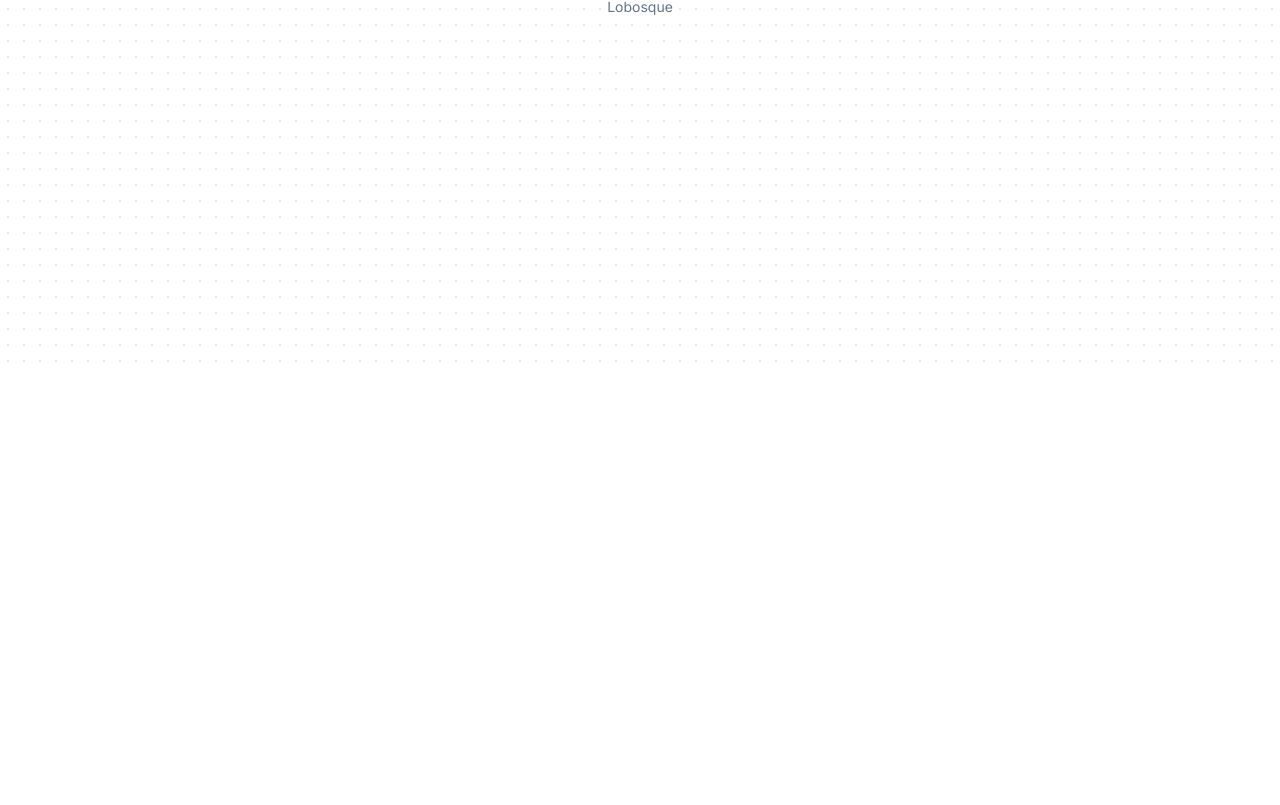
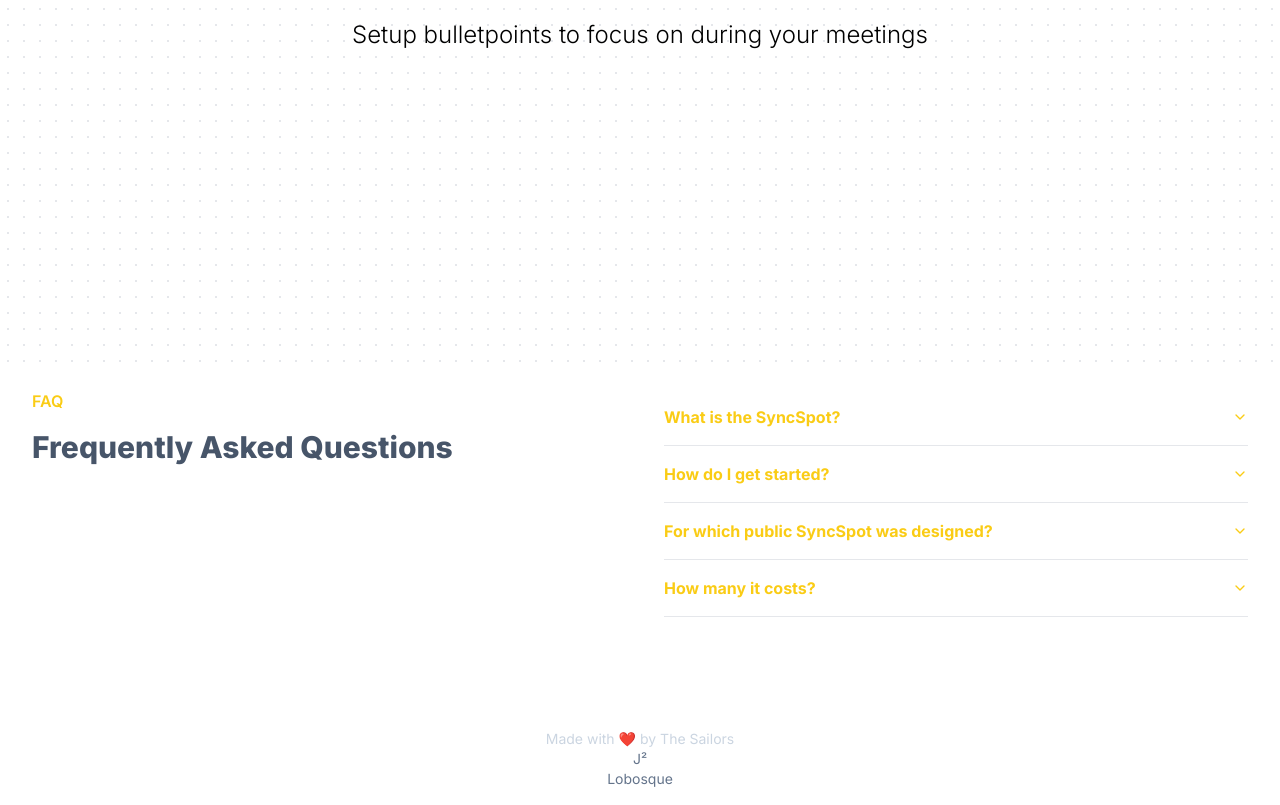
Before and after one commit to The-Sailors/syncspot, a Next.js app: page / in a window 1280 px wide. Shown: the part 431-1236 px from the top of the page. Before the commit the page ends 800 px from the top, so only its background shows below. Built offline with nearby package versions, Linux system fonts and the light colour scheme.

Commit message:
:sparkles: add: new section Faq

```diff
--- a/package.json
+++ b/package.json
@@ -9,6 +9,7 @@
     "lint": "next lint"
   },
   "dependencies": {
+    "@radix-ui/react-accordion": "^1.1.2",
     "@radix-ui/react-slot": "^1.0.2",
     "class-variance-authority": "^0.7.0",
     "clsx": "^2.1.0",
--- a/src/app/page.tsx
+++ b/src/app/page.tsx
@@ -1,6 +1,12 @@
 'use client'
 import { motion } from 'framer-motion'
 
+import {
+  Accordion,
+  AccordionContent,
+  AccordionItem,
+  AccordionTrigger,
+} from '@/components/ui/accordion'
 import { Button } from '@/components/ui/button'
 export default function Home() {
   return (
@@ -34,7 +40,7 @@ export default function Home() {
           animate={{ opacity: 1, scale: 1.2 }}
           transition={{ ease: 'easeOut', duration: 1 }}
         >
-          <section className="relative mx-auto flex max-w-5xl flex-col items-center p-8 pt-32">
+          <section className="relative mx-auto flex max-w-5xl flex-col items-center p-8 pb-64 pt-64">
             <h2 className="flex flex-col text-center text-5xl font-medium text-slate-600 ">
               The easiest way,{' '}
               <span className="bg-gradient-to-r from-yellow-300 from-20% via-yellow-400 to-yellow-600 to-70% bg-clip-text pb-6 text-transparent">
@@ -46,6 +52,64 @@ export default function Home() {
             </span>
           </section>
         </motion.div>
+        <section id="faq">
+          <div className="mx-auto flex max-w-7xl flex-col gap-12 px-8 py-24 md:flex-row">
+            <div className="flex basis-1/2 flex-col text-left">
+              <p className="text-primary mb-4 inline-block font-semibold">
+                FAQ
+              </p>
+              <p className="text-3xl font-extrabold text-slate-600">
+                Frequently Asked Questions
+              </p>
+            </div>
+            <ul className="basis-1/2">
+              <Accordion type="single" collapsible>
+                <AccordionItem value="item-1">
+                  <AccordionTrigger className="text-primary text-start font-bold">
+                    What is the SyncSpot?
+                  </AccordionTrigger>
+                  <AccordionContent>
+                    <p>
+                      It's a simple tool to help you manage your meetings time
+                      with predefined objectives.
+                    </p>
+                  </AccordionContent>
+                </AccordionItem>
+                <AccordionItem value="item-2">
+                  <AccordionTrigger className="text-primary text-start font-bold">
+                    How do I get started?
+                  </AccordionTrigger>
+                  <AccordionContent>
+                    <p>
+                      Simply sign up and create a new meeting adding
+                      bulletpoints to focus on during your meeting and how many
+                      time each one should take.
+                    </p>
+                  </AccordionContent>
+                </AccordionItem>
+                <AccordionItem value="item-3">
+                  <AccordionTrigger className="text-primary text-start font-bold">
+                    For which public SyncSpot was designed?
+                  </AccordionTrigger>
+                  <AccordionContent>
+                    <p>
+                      Bored of meetings that take too long? SyncSpot is designed
+                      for you.
+                    </p>
+                  </AccordionContent>
+                </AccordionItem>
+                <AccordionItem value="item-4">
+                  <AccordionTrigger className="text-primary text-start font-bold">
+                    How many it costs?
+                  </AccordionTrigger>
+                  <AccordionContent>
+                    <p>SyncSpot is free to use.</p>
+                  </AccordionContent>
+                </AccordionItem>
+              </Accordion>
+            </ul>
+          </div>
+        </section>
         <footer>
           <div className="flex flex-col items-center justify-center py-4 text-sm">
             <h4 className="text-slate-300">
--- /dev/null
+++ b/src/components/ui/accordion.tsx
@@ -0,0 +1,58 @@
+"use client"
+
+import * as React from "react"
+import * as AccordionPrimitive from "@radix-ui/react-accordion"
+import { ChevronDown } from "lucide-react"
+
+import { cn } from "@/lib/utils"
+
+const Accordion = AccordionPrimitive.Root
+
+const AccordionItem = React.forwardRef<
+  React.ElementRef<typeof AccordionPrimitive.Item>,
+  React.ComponentPropsWithoutRef<typeof AccordionPrimitive.Item>
+>(({ className, ...props }, ref) => (
+  <AccordionPrimitive.Item
+    ref={ref}
+    className={cn("border-b", className)}
+    {...props}
+  />
+))
+AccordionItem.displayName = "AccordionItem"
+
+const AccordionTrigger = React.forwardRef<
+  React.ElementRef<typeof AccordionPrimitive.Trigger>,
+  React.ComponentPropsWithoutRef<typeof AccordionPrimitive.Trigger>
+>(({ className, children, ...props }, ref) => (
+  <AccordionPrimitive.Header className="flex">
+    <AccordionPrimitive.Trigger
+      ref={ref}
+      className={cn(
+        "flex flex-1 items-center justify-between py-4 font-medium transition-all hover:underline [&[data-state=open]>svg]:rotate-180",
+        className
+      )}
+      {...props}
+    >
+      {children}
+      <ChevronDown className="h-4 w-4 shrink-0 transition-transform duration-200" />
+    </AccordionPrimitive.Trigger>
+  </AccordionPrimitive.Header>
+))
+AccordionTrigger.displayName = AccordionPrimitive.Trigger.displayName
+
+const AccordionContent = React.forwardRef<
+  React.ElementRef<typeof AccordionPrimitive.Content>,
+  React.ComponentPropsWithoutRef<typeof AccordionPrimitive.Content>
+>(({ className, children, ...props }, ref) => (
+  <AccordionPrimitive.Content
+    ref={ref}
+    className="overflow-hidden text-sm transition-all data-[state=closed]:animate-accordion-up data-[state=open]:animate-accordion-down"
+    {...props}
+  >
+    <div className={cn("pb-4 pt-0", className)}>{children}</div>
+  </AccordionPrimitive.Content>
+))
+
+AccordionContent.displayName = AccordionPrimitive.Content.displayName
+
+export { Accordion, AccordionItem, AccordionTrigger, AccordionContent }
```
Also changed, not shown: 1 other file (tests, documents, lock files or other folders).
